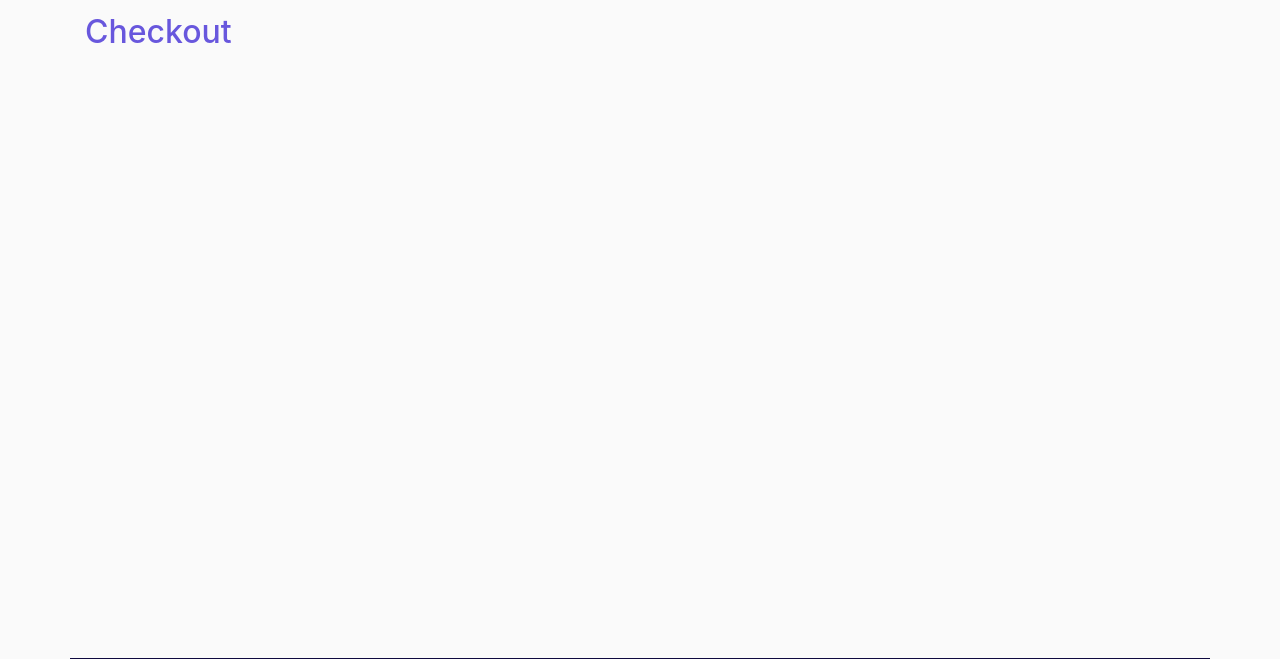
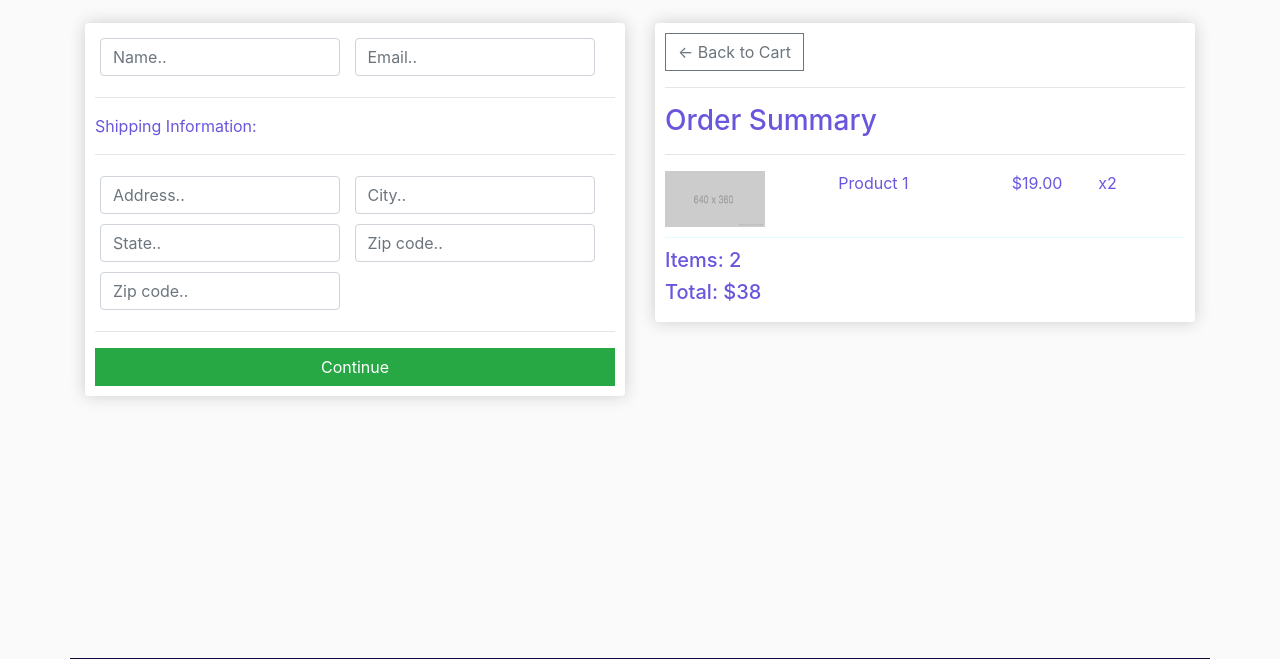
Before and after one commit to ellis882/it_just_uni_socks_msp5, a Django app: page /checkout/ in a window 1280 px wide. Shown: the part 59-718 px from the top of the page. Run offline with Django 3.2, Linux system fonts and the light colour scheme; some libraries are stand-ins or nearby versions.

Commit message:
added layout, form, payment option and order summary to checkout template

```diff
--- a/shop/templates/shop/cart.html
+++ b/shop/templates/shop/cart.html
@@ -33,7 +33,7 @@
                 <div class="cart-row">
                     <div style="flex:2"><img class="row-image" src="{% static 'images/placeholder.png' %}"></div>
                     <div style="flex:2; color: #6857dd;">Product 1</div>
-                    <div style="flex:1;color: #6857dd; " >$19</div>
+                    <div style="flex:1; color: #6857dd; " >$19</div>
                     <div style="flex:1; color: #6857dd;">
                         <p class="quantity">2</p>
                         <div class="quantity">
--- a/shop/templates/shop/checkout.html
+++ b/shop/templates/shop/checkout.html
@@ -2,6 +2,68 @@
 {% load static %}
 
 {% block content %}
-    <h2>Checkout</h2>
+    <div class="row">
+        <div class="col-lg-6">
+            <div class="box-element" id="form-wrapper">
+                <form id="form">
+                    <div id="user-info">
+                        <div class="form-field">
+							<input required class="form-control" type="text" name="name" placeholder="Name..">
+						</div>
+						<div class="form-field">
+							<input required class="form-control" type="email" name="email" placeholder="Email..">
+						</div>
+                    </div>
+
+                    <div id="shipping-info">
+                        <hr>
+						<p>Shipping Information:</p>
+						<hr>
+						<div class="form-field">
+							<input class="form-control" type="text" name="address" placeholder="Address..">
+						</div>
+						<div class="form-field">
+							<input class="form-control" type="text" name="city" placeholder="City..">
+						</div>
+						<div class="form-field">
+							<input class="form-control" type="text" name="state" placeholder="State..">
+						</div>
+						<div class="form-field">
+							<input class="form-control" type="text" name="zipcode" placeholder="Zip code..">
+						</div>
+						<div class="form-field">
+							<input class="form-control" type="text" name="country" placeholder="Zip code..">
+						</div>
+                    </div>
+
+                    <hr>
+                    <input id="form-button" class="btn btn-success btn-block" type="submit" value="Continue">
+                </form>
+            </div>
+
+            <br>
+			<div class="box-element hidden" id="payment-info">
+				<small style="color: #6857dd;">Paypal Options</small>
+			</div>
+
+        </div>
+
+        <div class="col-lg-6">
+            <div class="box-element">
+                <a  class="btn btn-outline-secondary" href="{% url 'cart' %}">&#x2190; Back to Cart</a>
+				<hr>
+				<h3>Order Summary</h3>
+				<hr>
+				<div class="cart-row">
+					<div style="flex:2"><img class="row-image" src="{% static 'images/placeholder.png' %}"></div>
+					<div style="flex:2; color: #6857dd"><p>Product 1</p></div>
+					<div style="flex:1; color: #6857dd"><p>$19.00</p></div>
+					<div style="flex:1; color: #6857dd"><p>x2</p></div>
+				</div>
+				<h5>Items:   2</h5>
+				<h5>Total:   $38</h5>
+            </div>
+        </div>
+    </div>
 
 {% endblock %}
--- a/static/css/base.css
+++ b/static/css/base.css
@@ -124,3 +124,7 @@ a:hover {
 	font-family: 'Pacifico';
 	font-size: 22px;
 }
+
+#shipping-info p {
+	color: #6857dd;
+}
```
